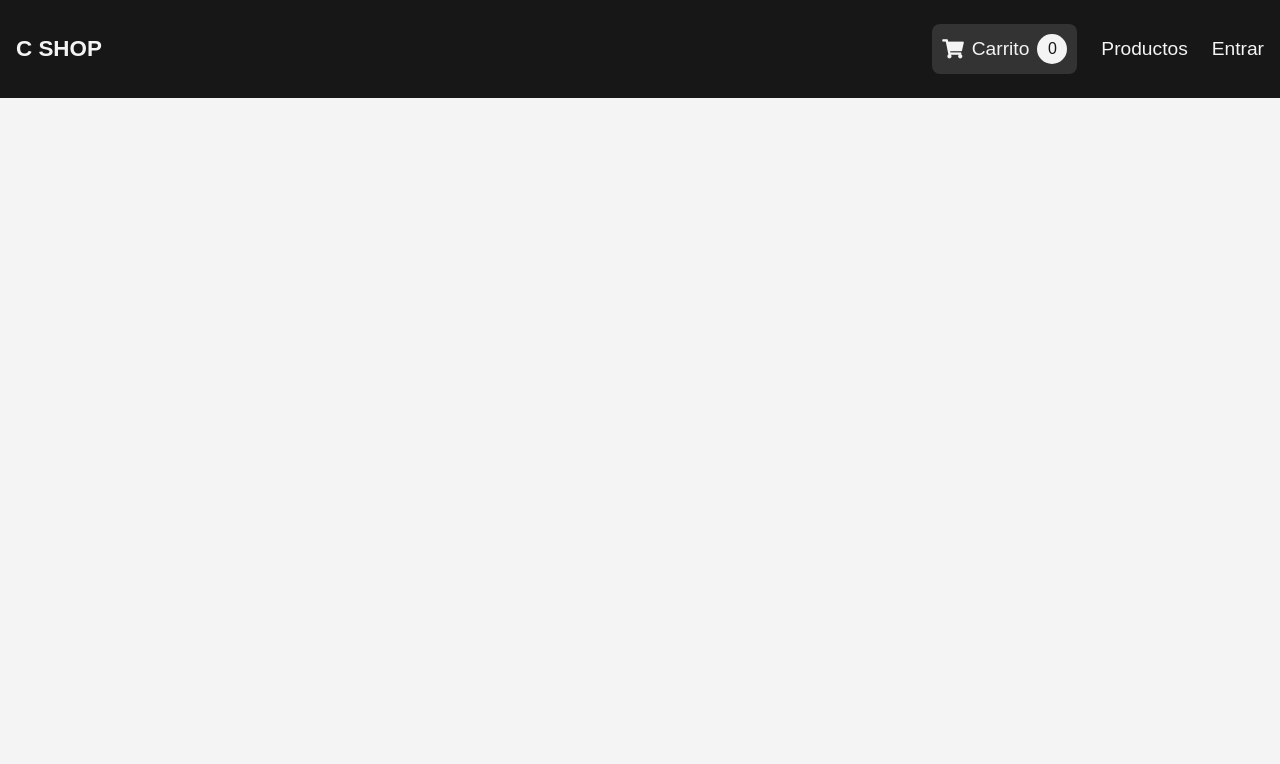
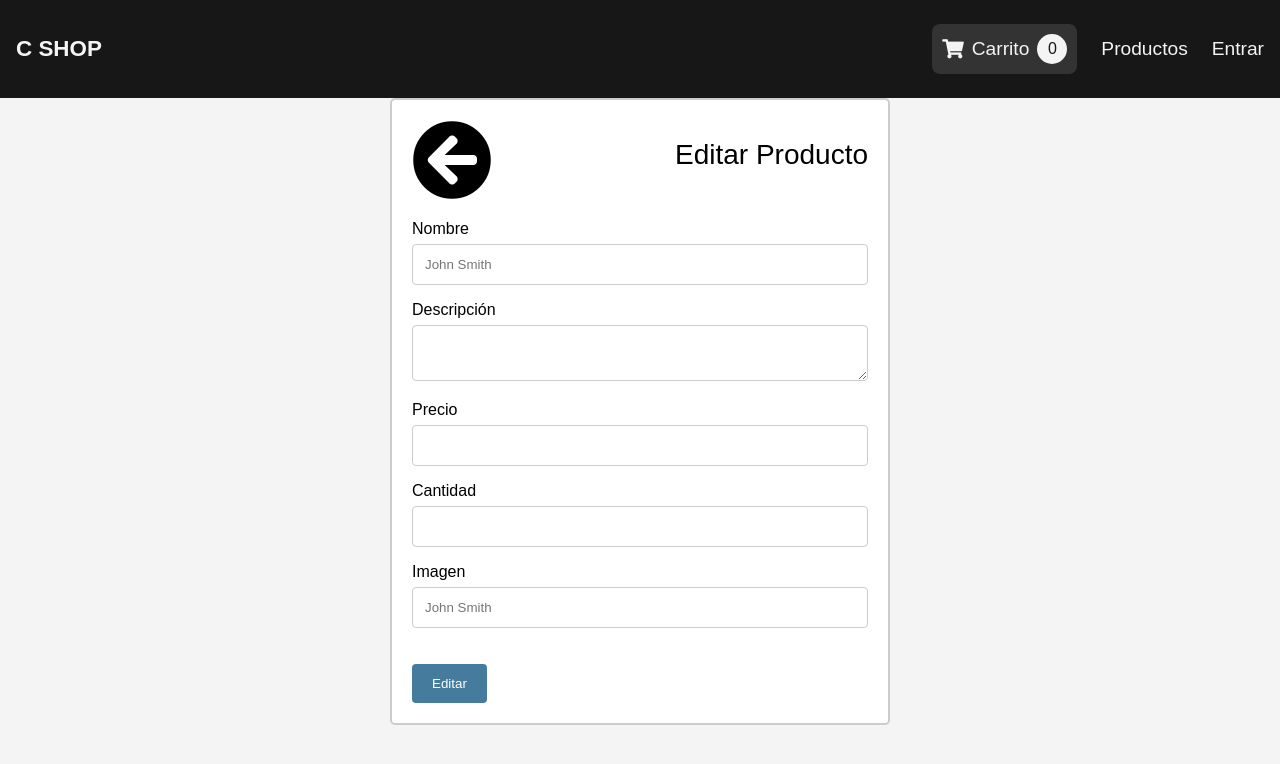
Before and after one commit to cesar-a-delacruz/e-commerce, a React (Vite) app: page /products/1/edit in a window 1280 px wide. Shown: the top 764 px of the page. Built offline with nearby package versions, Linux system fonts and the light colour scheme; no server answers.

Commit message:
feat: allow updating products

```diff
--- a/src/App.jsx
+++ b/src/App.jsx
@@ -10,6 +10,7 @@ import SignUp from "@pages/SignUp";
 import SignIn from "@pages/SignIn";
 import Products from "@pages/Admin/Products";
 import New from "@pages/Admin/New";
+import Edit from "@pages/Admin/Edit";
 import Home from "@pages/Customer/Home";
 import Product from "@pages/Customer/Product";
 import Cart from "@pages/Customer/Cart";
@@ -34,6 +35,7 @@ function App() {
           <Route exact path="/signin" component={SignIn} />
           <Route exact path="/products" component={Products} />
           <Route exact path="/products/new" component={New} />
+          <Route exact path="/products/:id/edit" component={Edit} />
         </Switch>
       </main>
     </BrowserRouter>
--- /dev/null
+++ b/src/pages/Admin/Edit/Edit.css
@@ -0,0 +1,71 @@
+.edit-product-page {
+  display: flex;
+  align-items: center;
+  width: 100%;
+  height: 100%;
+  flex-direction: column;
+}
+
+.edit-product-page .container {
+  flex-grow: 1;
+  display: flex;
+  align-items: center;
+}
+
+.edit-product-page .form {
+  border-radius: 5px;
+  background-color: #fff;
+  padding: 20px;
+  max-width: 500px;
+  height: fit-content;
+  border: 2px solid #ccc;
+}
+
+.edit-product-page .form .header {
+  display: flex;
+  justify-content: space-between;
+  align-items: center;
+  margin-bottom: 20px;
+}
+
+.edit-product-page .form p {
+  font-size: 28px;
+  text-align: center;
+  margin-bottom: 10px;
+}
+
+.edit-product-page .form span {
+  font-size: 14px;
+}
+
+.edit-product-page .link {
+  text-decoration: none;
+  cursor: pointer;
+}
+
+.edit-product-page input:not([type="submit"]),
+select,
+textarea {
+  width: 100%;
+  padding: 12px;
+  border: 1px solid #ccc;
+  border-radius: 4px;
+  box-sizing: border-box;
+  margin-top: 6px;
+  margin-bottom: 16px;
+  resize: vertical;
+}
+
+.edit-product-page input[type="submit"] {
+  background-color: #457b9d;
+  color: white;
+  padding: 12px 20px;
+  border: none;
+  border-radius: 4px;
+  cursor: pointer;
+  margin-top: 20px;
+}
+
+.edit-product-page input[type="submit"]:hover {
+  background-color: #1d3557;
+}
--- /dev/null
+++ b/src/pages/Admin/Edit/index.jsx
@@ -0,0 +1,103 @@
+import { useEffect } from "react";
+import { useHistory } from "react-router-dom";
+import { useSelector, useDispatch } from "react-redux";
+import { fetchProduct } from "@actions/productActions";
+import * as api from "@utils/api";
+import "./Edit.css";
+
+function Edit({ match }) {
+  const history = useHistory();
+  const dispatch = useDispatch();
+  const getProduct = useSelector((state) => state.product);
+  const { loading, error, product } = getProduct;
+
+  useEffect(() => {
+    if (getProduct && match.params.id !== getProduct.id) {
+      dispatch(fetchProduct(match.params.id));
+    }
+  }, []);
+
+  if (loading) return <h1>Cargando...</h1>;
+  else
+    return (
+      <div className="edit-product-page">
+        <div className="container">
+          <div className="form">
+            <div className="header">
+              <i
+                className="fas fa-arrow-circle-left fa-5x"
+                onClick={() => history.push("/products")}
+              ></i>
+              <p>Editar Producto</p>
+            </div>
+
+            <label htmlFor="name">Nombre</label>
+            <input
+              type="text"
+              id="name"
+              name="name"
+              placeholder="John Smith"
+              defaultValue={product.name}
+            />
+
+            <label htmlFor="email">Descripción</label>
+            <textarea
+              name="description"
+              id="description"
+              defaultValue={product.description}
+            ></textarea>
+
+            <label htmlFor="price">Precio</label>
+            <input
+              type="number"
+              id="price"
+              name="price"
+              step="0.01"
+              min="0.01"
+              defaultValue={product.price}
+            />
+
+            <label htmlFor="stock">Cantidad</label>
+            <input
+              type="number"
+              id="stock"
+              name="stock"
+              step="1"
+              min="1"
+              defaultValue={product.stock}
+            />
+
+            <label htmlFor="image">Imagen</label>
+            <input
+              type="text"
+              id="image"
+              name="image"
+              placeholder="John Smith"
+              defaultValue={product.image}
+            />
+            <br />
+
+            <input type="submit" value="Editar" onClick={submitHandler} />
+          </div>
+        </div>
+      </div>
+    );
+
+  async function submitHandler() {
+    const { statusCode, data } = await api.putRequest("/api/products", {
+      id: product.id,
+      name: document.getElementById("name").value,
+      description: document.getElementById("description").value,
+      price: document.getElementById("price").value,
+      stock: document.getElementById("stock").value,
+      image: document.getElementById("image").value,
+    });
+    if (statusCode === 400 || statusCode === 500 || statusCode === 403) {
+      alert(data);
+      return;
+    }
+    history.replace("/products");
+  }
+}
+
+export default Edit;
--- a/src/pages/Admin/New/index.jsx
+++ b/src/pages/Admin/New/index.jsx
@@ -28,7 +28,6 @@ function New() {
             type="text"
             id="name"
             name="name"
-            placeholder="John Smith"
             value={name}
             onChange={(e) => setName(e.target.value)}
           />
--- a/src/pages/Admin/Products/index.jsx
+++ b/src/pages/Admin/Products/index.jsx
@@ -2,6 +2,7 @@ import { useEffect } from "react";
 import { useHistory } from "react-router-dom";
 import { useSelector, useDispatch } from "react-redux";
 import { fetchProducts, removeProduct } from "@actions/productActions";
+import useLogin from "@utils/hooks/useLogin";
 import "./Products.css";
 
 function Products() {
@@ -9,13 +10,14 @@ function Products() {
   const history = useHistory();
   const getProducts = useSelector((state) => state.products);
   const { products, loading, error } = getProducts;
+  const { info } = useLogin();
 
   useEffect(() => {
     dispatch(fetchProducts());
   }, []);
 
-  if (loading) return <h1>Cargando...</h1>;
-  else
+  if (info.loading) return <h1>Cargando...</h1>;
+  else if (!info.loading && info.logged)
     return (
       <>
         <div className="products-page">
@@ -54,7 +56,9 @@ function Products() {
                         <div className="buttons">
                           <button
                             className="edit"
-                            onClick={() => history.push("/products/edit")}
+                            onClick={async () => {
+                              history.push(`/products/${product.id}/edit`);
+                            }}
                           >
                             <i className="fas fa-pen"></i>
                           </button>
--- a/src/redux/reducers/productReducers.js
+++ b/src/redux/reducers/productReducers.js
@@ -30,6 +30,7 @@ export const productReducer = (state = { product: {} }, action) => {
   switch (action.type) {
     case actionTypes.GET_ONE:
       return {
+        ...state,
         loading: true,
       };
     case actionTypes.GET_ONE_SUCCESS:
```
